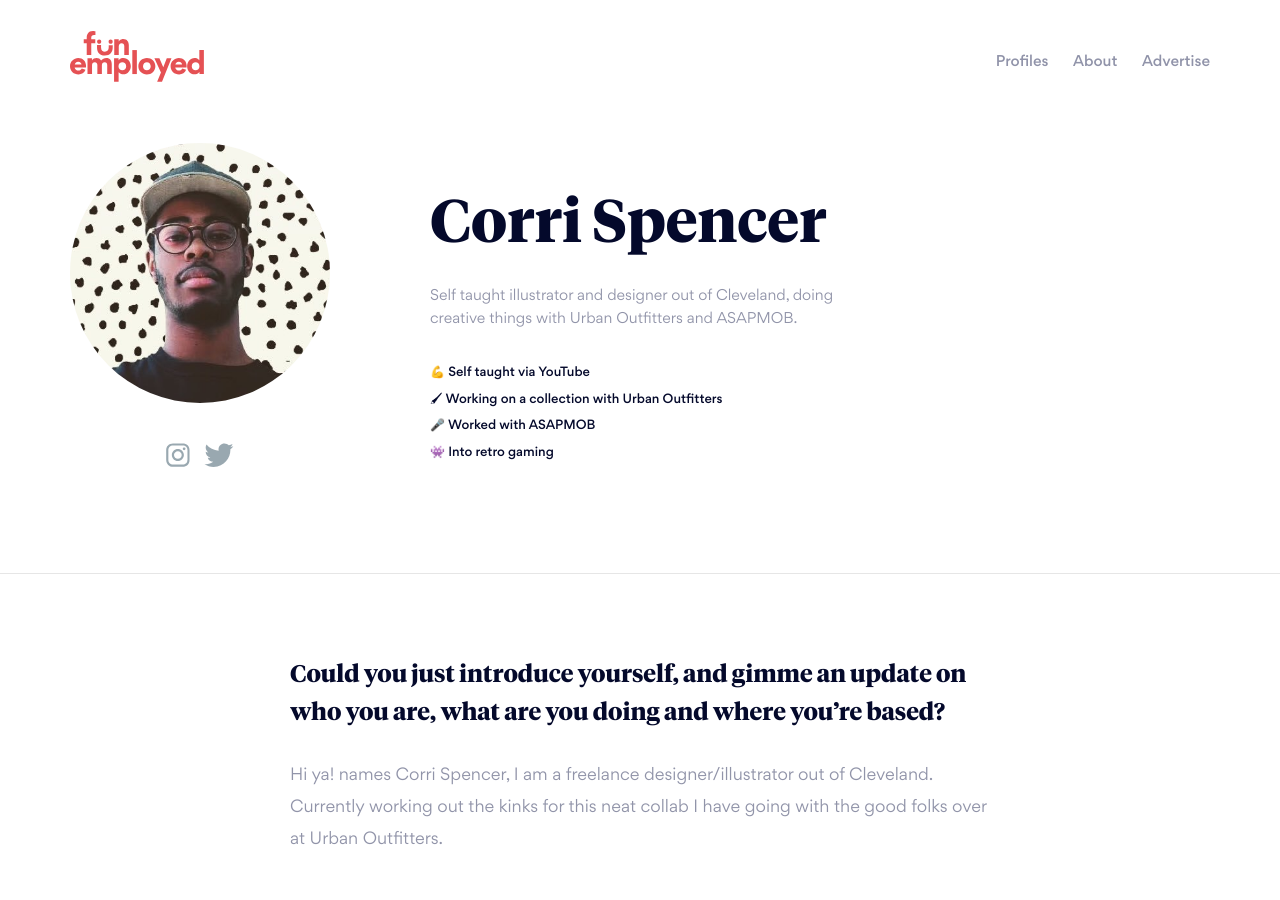
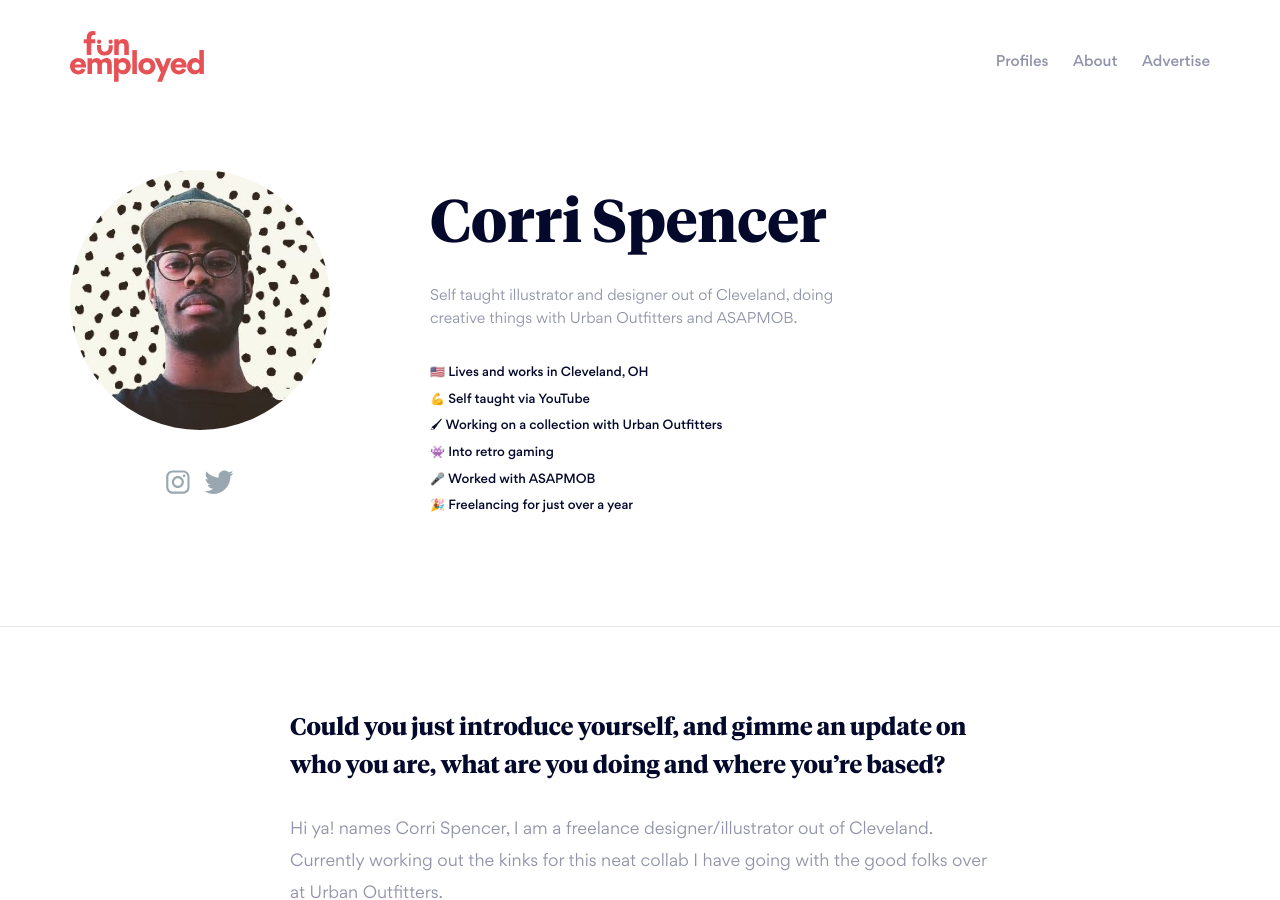
Before and after one commit to mattvernon/funemployed, a Jekyll site: the page built from _profiles/corri-spencer.markdown, in a window 1280 px wide and 900 px high. Built offline with Jekyll 4.4.1, drawn with Linux system fonts in a browser that asks for light colours.

Commit message:
Updated Corri Spencer

```diff
--- a/_profiles/corri-spencer.markdown
+++ b/_profiles/corri-spencer.markdown
@@ -13,10 +13,12 @@
 Blurb: Self taught illustrator and designer out of Cleveland, doing creative things
   with Urban Outfitters and ASAPMOB.
 Achievements:
+- "\U0001F1FA\U0001F1F8 Lives and works in Cleveland, OH"
 - "\U0001F4AA Self taught via YouTube"
 - "\U0001F58C Working on a collection with Urban Outfitters"
+- "\U0001F47E Into retro gaming"
 - "\U0001F3A4 Worked with ASAPMOB"
-- "\U0001F47E Into retro gaming"
+- "\U0001F389 Freelancing for just over a year"
 Profile Image: "/uploads/W49V9v5__400x400.jpg"
 Twitter: https://twitter.com/corrispencer
 Instagram: https://www.instagram.com/corrispencers/
```
